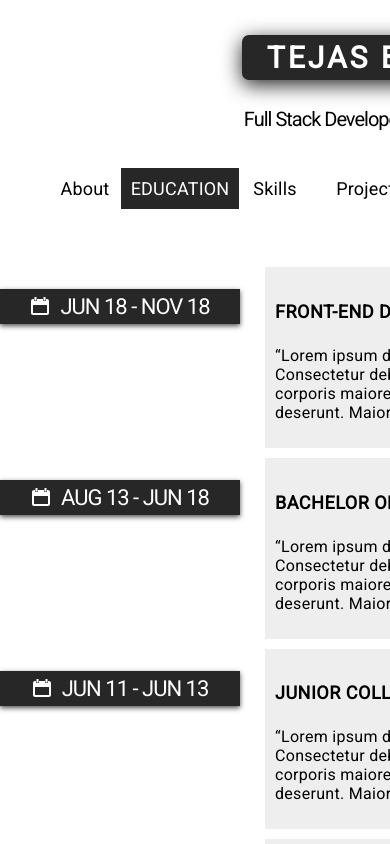
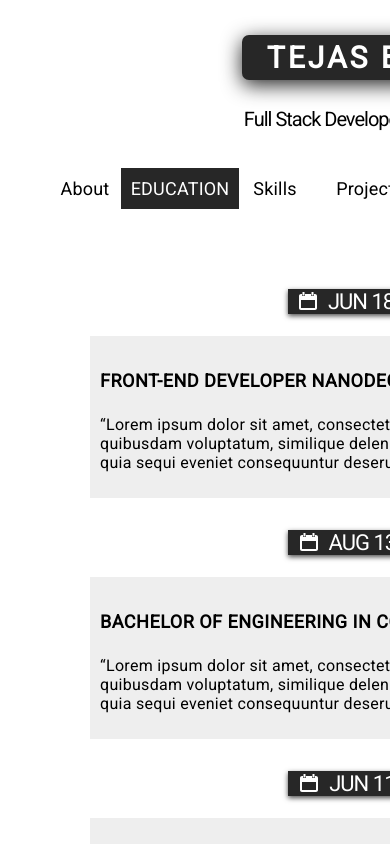
Before and after one commit to bhosaleT/my-portfolio-react, a React (Create React App) app: page / in a window 390 px wide. Both pictures are taken after a click on the item "Education". Shown: the top 844 px of the page. Built offline with nearby package versions, Linux system fonts and the light colour scheme.

Commit message:
add media queries

```diff
--- a/src/components/Contact.js
+++ b/src/components/Contact.js
@@ -175,6 +175,11 @@ class Contact extends React.Component {
 
 export default Contact;
 
+// function removeScript(){
+//   var index = window.document.getElementsByTagName("script")[0];
+
+// }
+
 function loadScript(url) {
   var index = window.document.getElementsByTagName("script")[0];
   var script = window.document.createElement("script");
--- a/src/css/App.css
+++ b/src/css/App.css
@@ -28,6 +28,15 @@ body {
   box-shadow: 0 5px 20px rgba(0, 0, 0, 0.9);
   border: none;
   margin-top: 80px;
+}
+
+@media (max-width: 800px) {
+  .profile-image {
+    height: auto;
+    width: 200px;
+    margin-top: 10px;
+    margin-bottom: 20px;
+  }
 }
 
 .name {
@@ -93,6 +102,15 @@ li {
   width: 800px;
 }
 
+@media (max-width: 800px) {
+  .about {
+    display: flex;
+    flex-direction: column;
+    justify-content: center;
+    align-items: center;
+  }
+}
+
 .about-text {
   font-size: 20px;
   font-weight: 300;
@@ -102,6 +120,13 @@ li {
   /* margin-right: 15px; */
   background: #eeeeee;
   padding: 20px;
+}
+
+@media (max-width: 800px) {
+  .about-text {
+    font-size: 18px;
+    width: 500px;
+  }
 }
 
 .highlight {
@@ -159,6 +184,27 @@ li {
   /* border-bottom: 1px solid #272727; */
   margin-bottom: 10px;
 }
+
+@media (max-width: 840px) {
+  .education-block__tab {
+    display: flex;
+    flex-direction: column;
+    /* border-bottom: 1px solid #272727; */
+    margin-bottom: 10px;
+    justify-content: center;
+    align-items: center;
+  }
+  .education-block__date {
+    width: 200px;
+  }
+  .education-block__info {
+    width: 600px;
+    padding: 10px;
+    /* padding-left: 60px; */
+    background: #eeeeee;
+  }
+}
+
 .education-block__date {
   flex: 0 0 30%;
   background: #272727;
@@ -239,6 +285,17 @@ li {
   box-shadow: 0 2px 5px rgba(0, 0, 0, 0.7);
 }
 
+@media (max-width: 810px) {
+  .contact {
+    display: flex;
+    flex-direction: column;
+  }
+  #map {
+
+    width: auto;
+  }
+}
+
 #map {
   height: 500px;
   /* margin-top: -1.7rem; */
```
